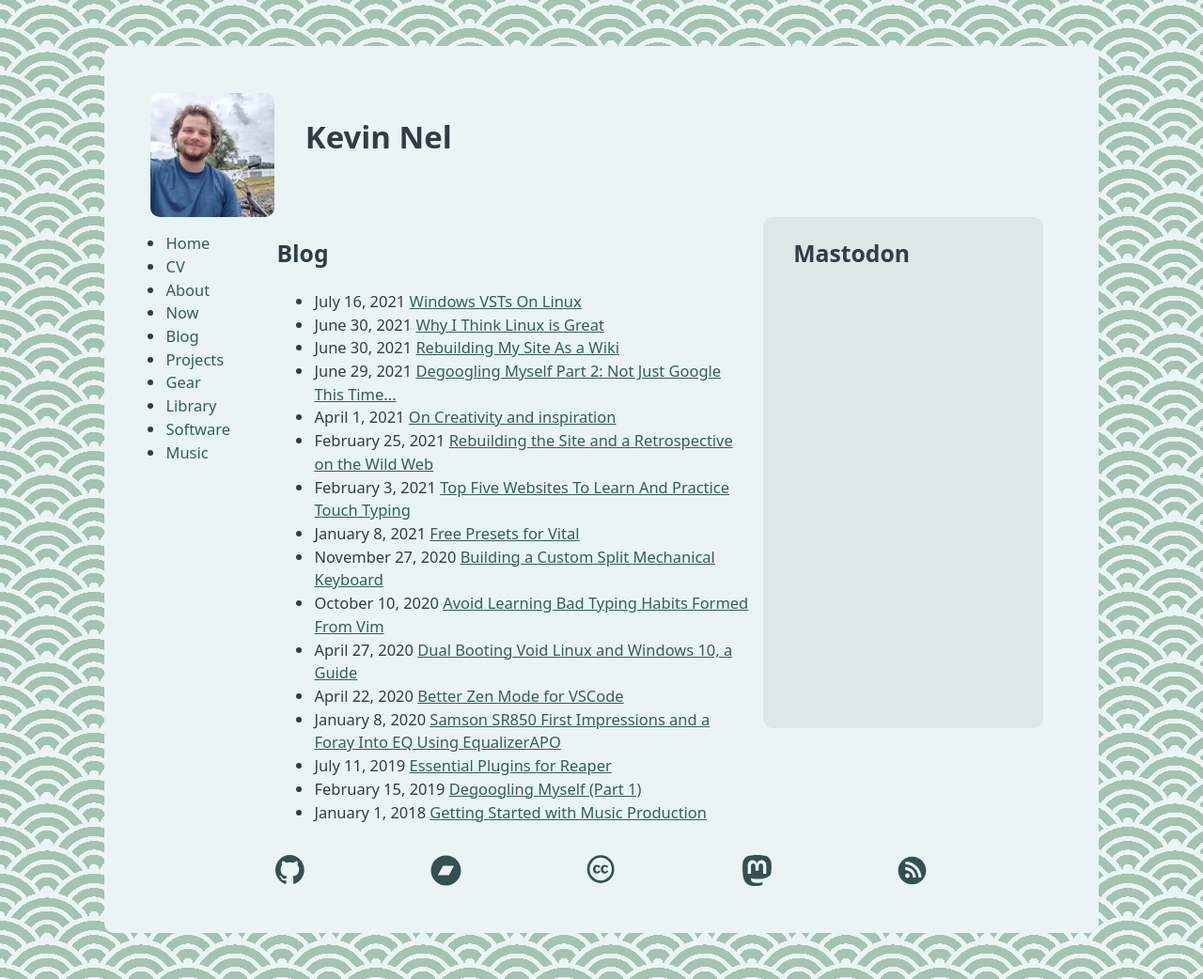
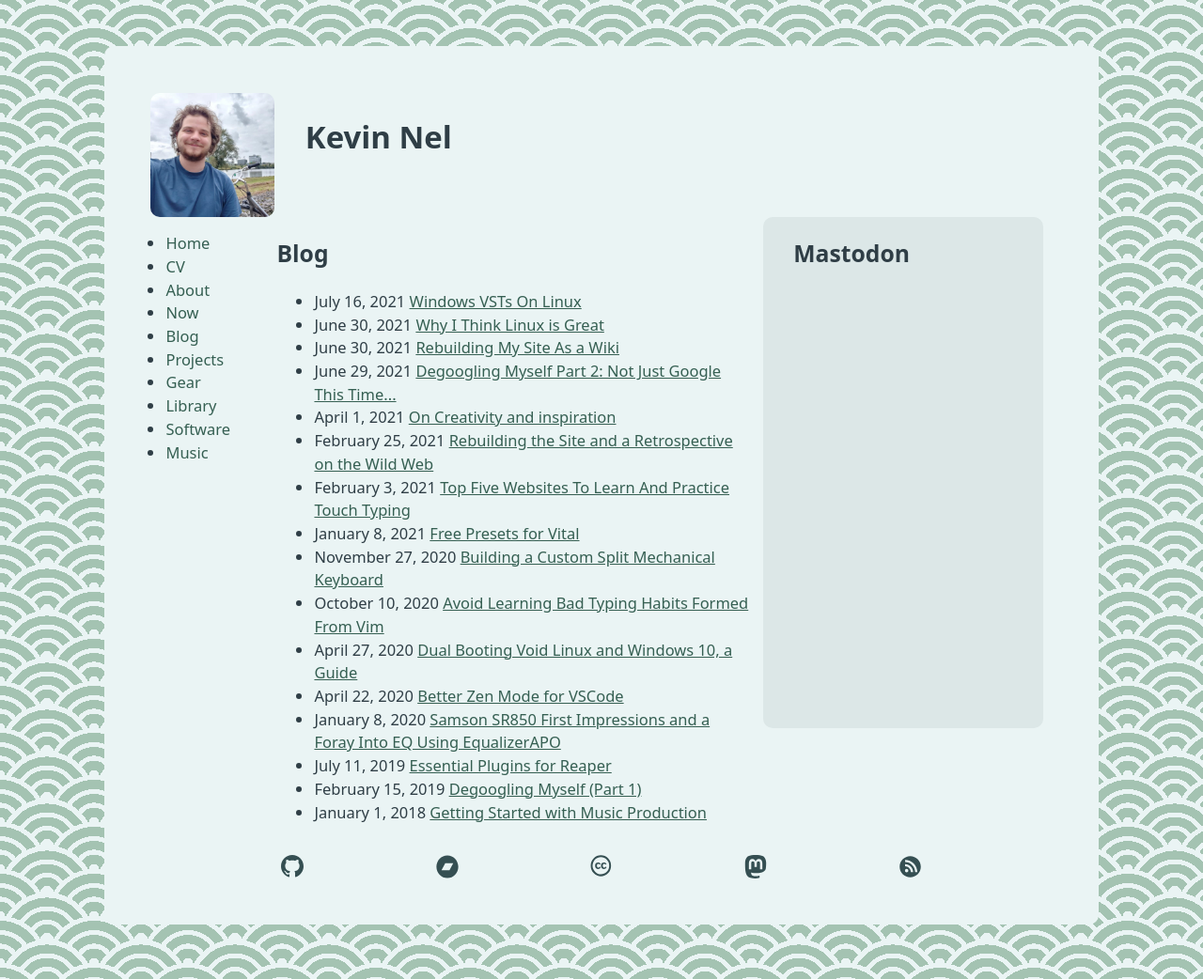
Before and after one commit to kevontheweb/kevontheweb.github.io, a Jekyll site: the page built from index.html, in a window 1280 px wide. Shown: the whole page at 94% size. Built offline with Jekyll 4.4.1, drawn with Linux system fonts in a browser that asks for light colours.

Commit message:
style updates

```diff
--- a/assets/css/style.css
+++ b/assets/css/style.css
@@ -63,11 +63,6 @@ main img {
   display: block;
 }
 
-footer {
-  flex-basis: 100%;
-  flex-shrink: 0;
-}
-
 header nav {
   display: flex;
   justify-content: space-between;
@@ -88,6 +83,11 @@ a:hover {
   color: var(--bg-color);
 }
 
+::selection {
+  color: var(--text-color);
+  background: var(--accent-color);
+}
+
 body>nav {
   flex-basis: content;
   padding-right: 2em;
@@ -101,6 +101,8 @@ footer {
   display: flex;
   margin-top: 1em;
   justify-content: space-evenly;
+  flex-basis: 100%;
+  flex-shrink: 0;
 }
 
 footer>* {
@@ -111,7 +113,7 @@ footer>* {
 
 /* specific styling */
 .icon {
-  width: 2em;
+  width: 1.5em;
   vertical-align: top;
 }
 
@@ -175,7 +177,7 @@ section.posts {
 }
 
 #mastodon-posts {
-  height: 75%;
+  height: 80%;
   overflow-x: hidden;
   overflow-y: auto;
 }
```
